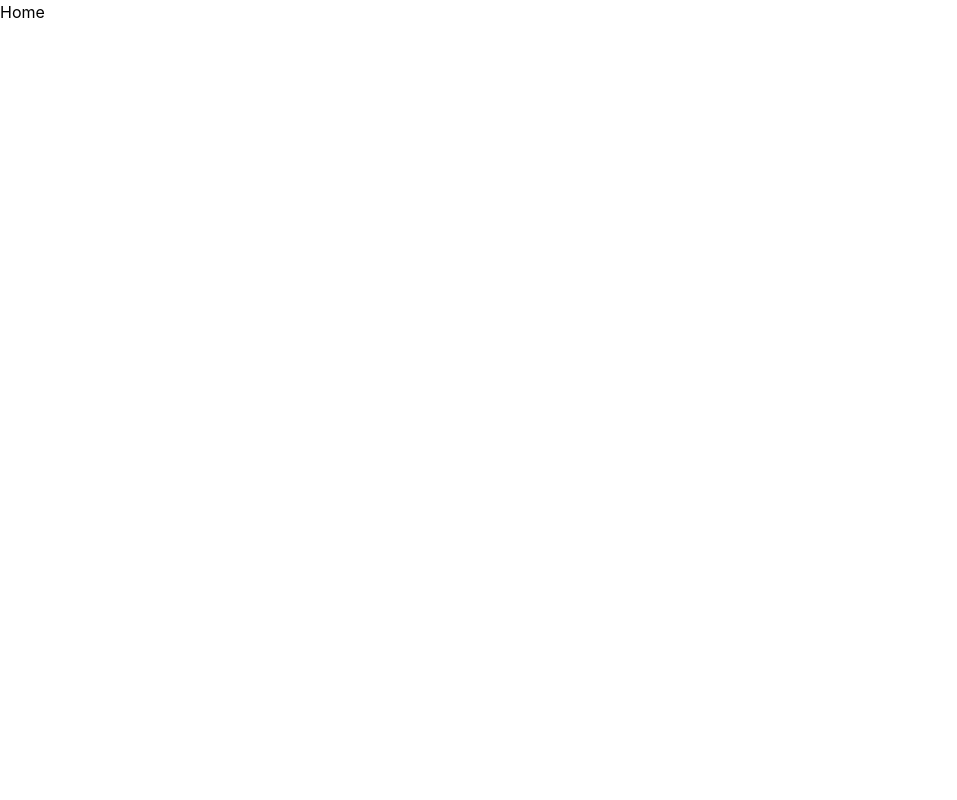
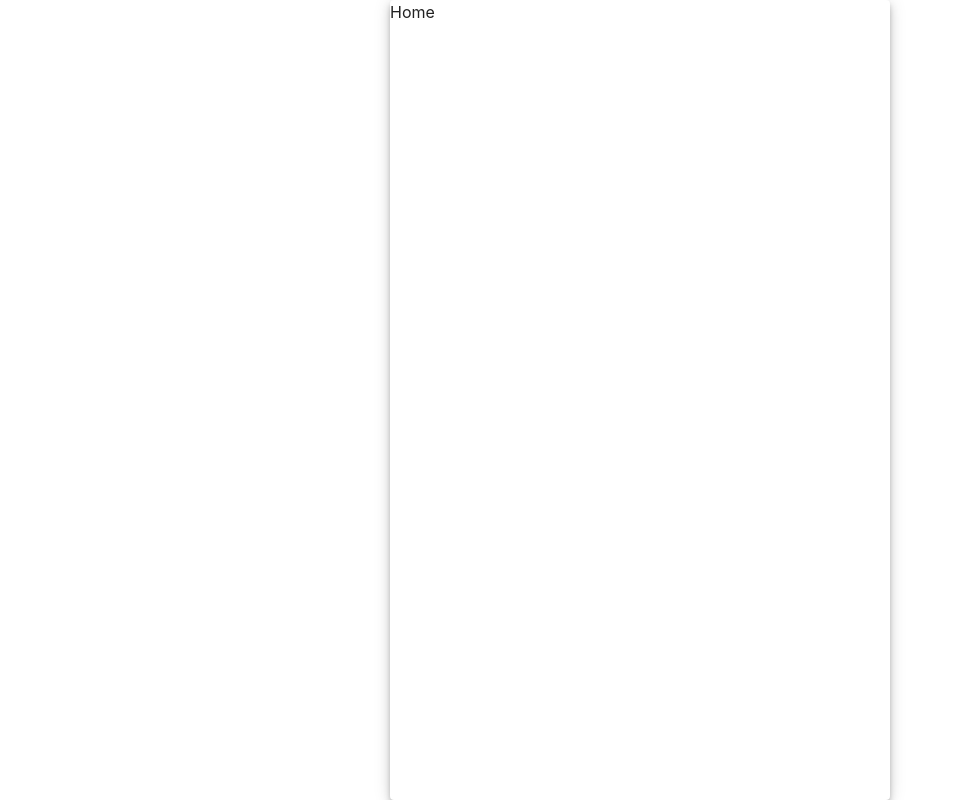
Before and after one commit to muttaqinrizal/movies, a React (Create React App) app: page / in a window 1280 px wide. Shown: the whole page, without its empty margins (0-957 px from the left). Built offline with nearby package versions, Linux system fonts and the light colour scheme.

Commit message:
[ADD] base layout

```diff
--- a/src/App.js
+++ b/src/App.js
@@ -1,5 +1,6 @@
 import { BrowserRouter, Route, Routes } from "react-router-dom";
 import "./App.css";
+import Layout from "./components/layout";
 import Genre from "./pages/genre";
 import Home from "./pages/home";
 import Media from "./pages/media";
@@ -8,6 +9,7 @@ import User from "./pages/user";
 
 function App() {
   return (
+    <Layout>
       <BrowserRouter>
         <Routes>
           <Route path="/" exact element={<Home />} />
@@ -17,6 +19,7 @@ function App() {
           <Route path="/media-list" element={<MediaList />} />
         </Routes>
       </BrowserRouter>
+    </Layout>
   );
 }
 
--- /dev/null
+++ b/src/components/layout/index.jsx
@@ -0,0 +1,25 @@
+import { Paper } from "@material-ui/core";
+import { makeStyles } from "@material-ui/core/styles";
+import React from "react";
+
+const useStyles = makeStyles((theme) => ({
+  layout: {
+    backgroundColor: theme.palette.text.white,
+    width: 500,
+    margin: "auto",
+    minHeight: "100vh",
+    paddingBottom: 15,
+    [theme.breakpoints.down("xs")]: {
+      width: "100%",
+    },
+  },
+}));
+export default function Layout(props) {
+  const { children } = props;
+  const classes = useStyles();
+  return (
+    <Paper className={classes.layout} elevation={6}>
+      {children}
+    </Paper>
+  );
+}
```
Lines whose indentation alone changed are shown as unchanged.
